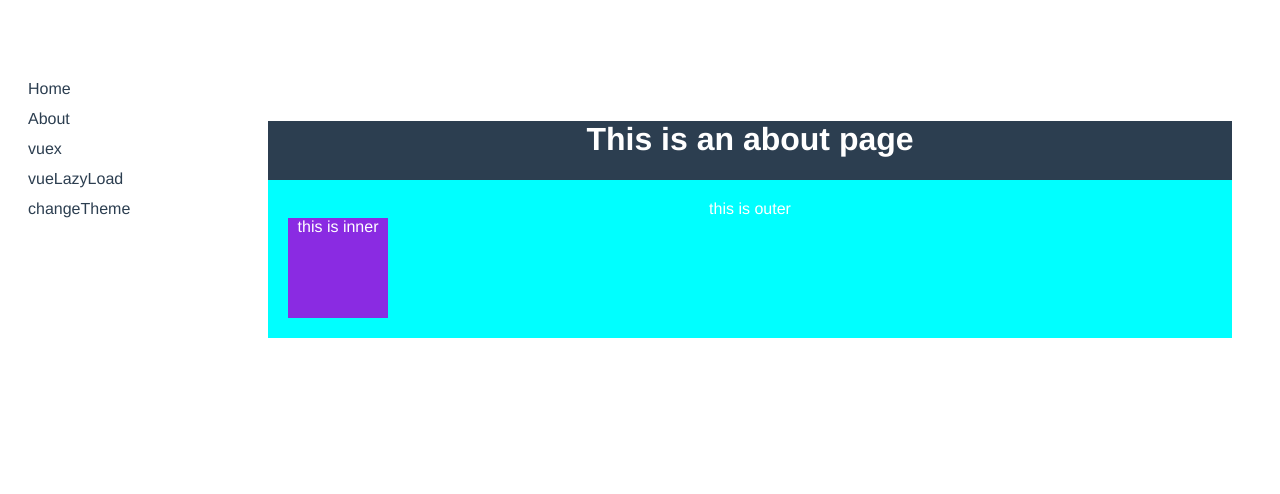
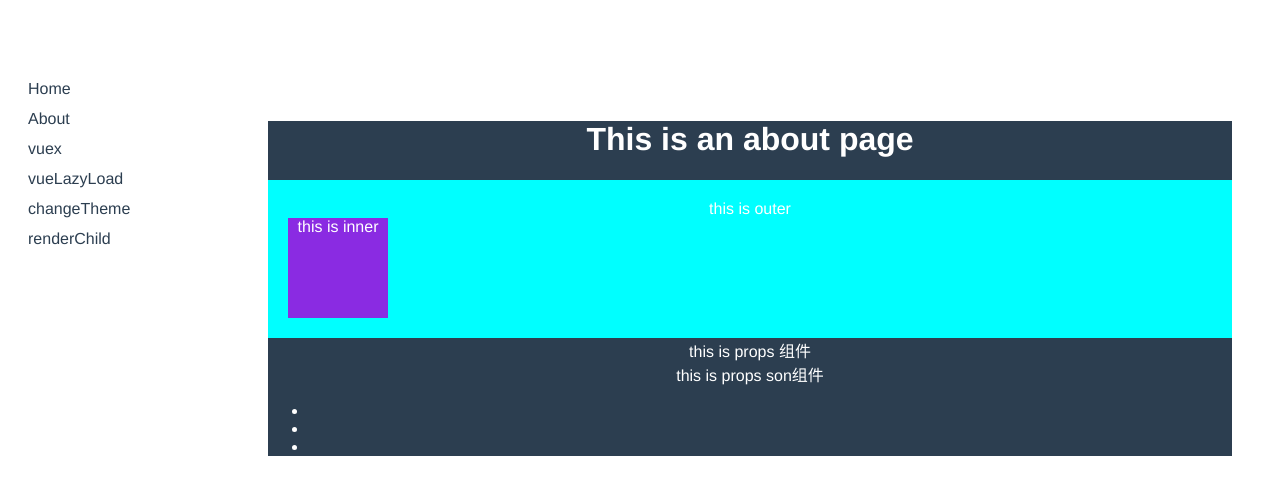
Before and after one commit to EvalGitHub/vue-study, a Vue app: page /about in a window 1280 px wide. Shown: the top 494 px of the page. Built offline with nearby package versions, Linux system fonts and the light colour scheme.

Commit message:
vue的一些技巧

```diff
--- a/src/App.vue
+++ b/src/App.vue
@@ -6,9 +6,12 @@
       <router-link class="nav-item" tag="div" to="/vuex">vuex</router-link>
       <router-link class="nav-item" tag="div" to="/vueLazyLoad">vueLazyLoad</router-link>
       <router-link class="nav-item" tag="div" to="/changeTheme">changeTheme</router-link>
+      <router-link class="nav-item" tag="div" to="/renderChild">renderChild</router-link>
     </div>
     <div class="contain-view">
-      <router-view/>
+      <keep-alive>
+        <router-view></router-view>
+      </keep-alive>
     </div>
   </div>
 </template>
--- /dev/null
+++ b/src/components/child.vue
@@ -0,0 +1,18 @@
+ <template>
+  <div class="render-child-wrappe">
+      <div v-if="level === 1"> <slot></slot> </div>
+      <p v-else-if="level === 2"> <slot></slot> </p>
+      <h1 v-else-if="level === 3"> <slot></slot> </h1>
+      <h2 v-else-if="level === 4"> <slot></slot> </h2>
+      <p v-else-if="level === 5"> <slot></slot></p>
+      <textarea v-else> <slot></slot> </textarea>
+  </div>
+</template>
+<script>
+export default {
+    name: 'child',
+    props: {
+       level:Number
+    }
+}
+</script>
--- /dev/null
+++ b/src/components/propsComponent.vue
@@ -0,0 +1,15 @@
+<template>
+<div>
+    <div>this is props 组件</div>
+    <props-son-component v-bind="$props"/>
+</div>
+</template>
+<script>
+import propsSonComponent from "@/components/propsSonComponent"
+export default {
+    name: 'propsComponent',
+    components: {
+        propsSonComponent
+    }
+}
+</script>
--- /dev/null
+++ b/src/components/propsSonComponent.vue
@@ -0,0 +1,20 @@
+<template>
+    <div>
+        <div>this is props son组件</div>
+        <ul>
+            <li>{{name}}</li>
+            <li>{{age}}</li>
+            <li>{{sex}}</li>
+        </ul>
+    </div>
+</template>
+<script>
+export default {
+    name: 'propsSonComponent',
+    props: {
+        name: String,
+        age: Number,
+        sex: String
+    }
+}
+</script>
--- a/src/router.js
+++ b/src/router.js
@@ -47,6 +47,11 @@ export default new Router({
       path: '/changeTheme',
       name: 'changeTheme',
       component: () => import ('./components/ChangeTheme.vue')
+    },
+    {
+      path: '/renderChild',
+      name: 'renderChild',
+      component: () => import ('./views/RenderChildConponent.vue')
     }
   ]
 })
--- a/src/views/About.vue
+++ b/src/views/About.vue
@@ -7,19 +7,42 @@
         this is inner
       </div>
     </div>
+    <props-component :name="name" :age="age" :sex="sex"/>
   </div>
 </template>
 <script>
 /* eslint-disable */
+import propsComponent from "@/components/propsComponent"
 export default {
   name: 'About',
+  components: {
+    propsComponent
+  },
+  data () {
+    return {
+      name: 'tom',
+      age: 33,
+      sex: 'man'
+    }
+  },
   methods: {
     mouseenterEvent () {
       console.log('mouseenterEvent')
     },
     mouseoverEvent () {
       console.log('mouseoverEvent')
-    }
+    },
+  },
+  created () {
+    console.log("组件生成created")
+  },
+  activated () {
+    // 当使用keep-alive 缓存路由的时候,全局vue.js不强制刷新或者重启时只创建一次，也就是说，created()只会触发一次；
+    // activated()：在vue对象存活的情况下，进入当前存在activated()函数的页面时，一进入页面就触发；可用于初始化页面数据等
+    console.log("组件挂载activated")
+  },
+  mounted () {
+    console.log("组件挂载mounted")
   }
 }
 </script>
--- a/src/views/Home.vue
+++ b/src/views/Home.vue
@@ -11,7 +11,6 @@
 <script>
 // @ is an alias to /src
 import HelloWorld from '@/components/HelloWorld.vue'
-
 export default {
   name: 'home',
   components: {
--- /dev/null
+++ b/src/views/RenderChildConponent.vue
@@ -0,0 +1,35 @@
+ <template>
+  <div class="render-child-wrappe">
+    <div class="by-common">
+      <child :level="level">这是通过常用方式注册组件</child>
+    </div>
+    <child :level="level">这是通过Vue.component注册组件</child>
+  </div>
+</template>
+<script type='text/javascript'>
+  // https://juejin.im/post/5afd6a88f265da0b9127a879
+  import Child from "@/components/child"
+  import Vue from 'vue'
+  Vue.component('child', {
+    render(h) {
+      const tag = ['div', 'p', 'strong', 'h1', 'h2', 'textarea'][this.level]
+      return h(tag, this.$slots.default)
+    },
+    props: {
+      level: {  type: Number,  required: true  }
+    }
+  })
+  export default {
+    name: 'RenderChildComponent',
+    components: {
+      Child
+    },
+    data() { return { level: 3 } }
+  }
+</script>
+<style>
+.render-child-wrappe{
+  font-size:20px;
+  color:black;
+}
+</style>
```
Also changed, not shown: 1 other file (tests, documents, lock files or other folders).
